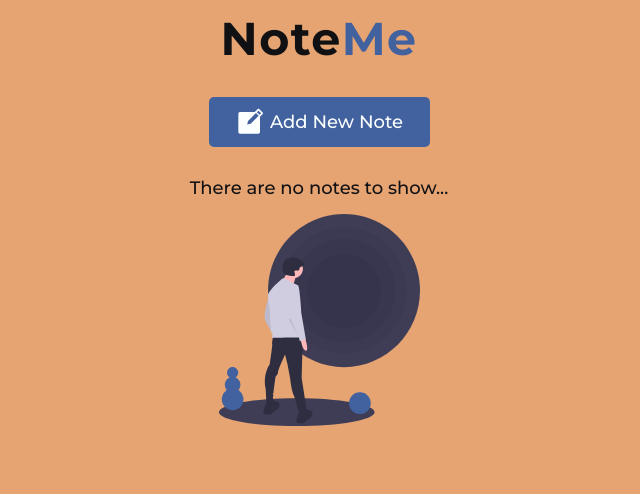
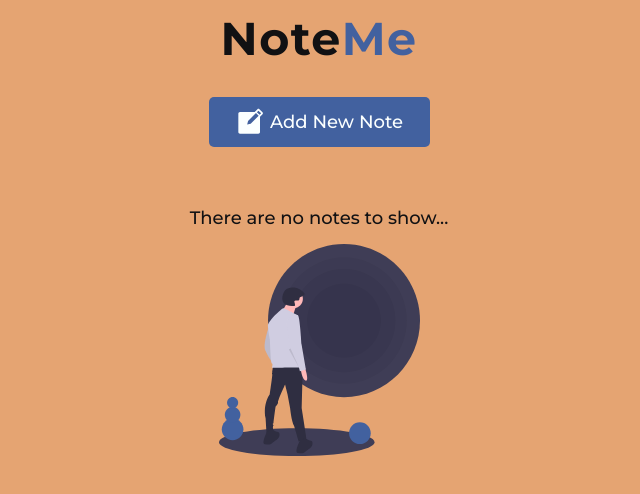
Before and after one commit to dimitarradulov/note-react-app, a React (Create React App) app: page / in a window 1280 px wide. Shown: the top 494 px of the page, without its empty margins (321-961 px from the left). Built offline with nearby package versions, Linux system fonts and the light colour scheme.

Commit message:
Add margin top on bigger screens

```diff
--- a/src/components/Notes/Notes.css
+++ b/src/components/Notes/Notes.css
@@ -1,3 +1,9 @@
 .notes {
   margin-top: 3rem;
 }
+
+@media screen and (min-width: 800px) {
+  .notes {
+    margin-top: 6rem;
+  }
+}
```
